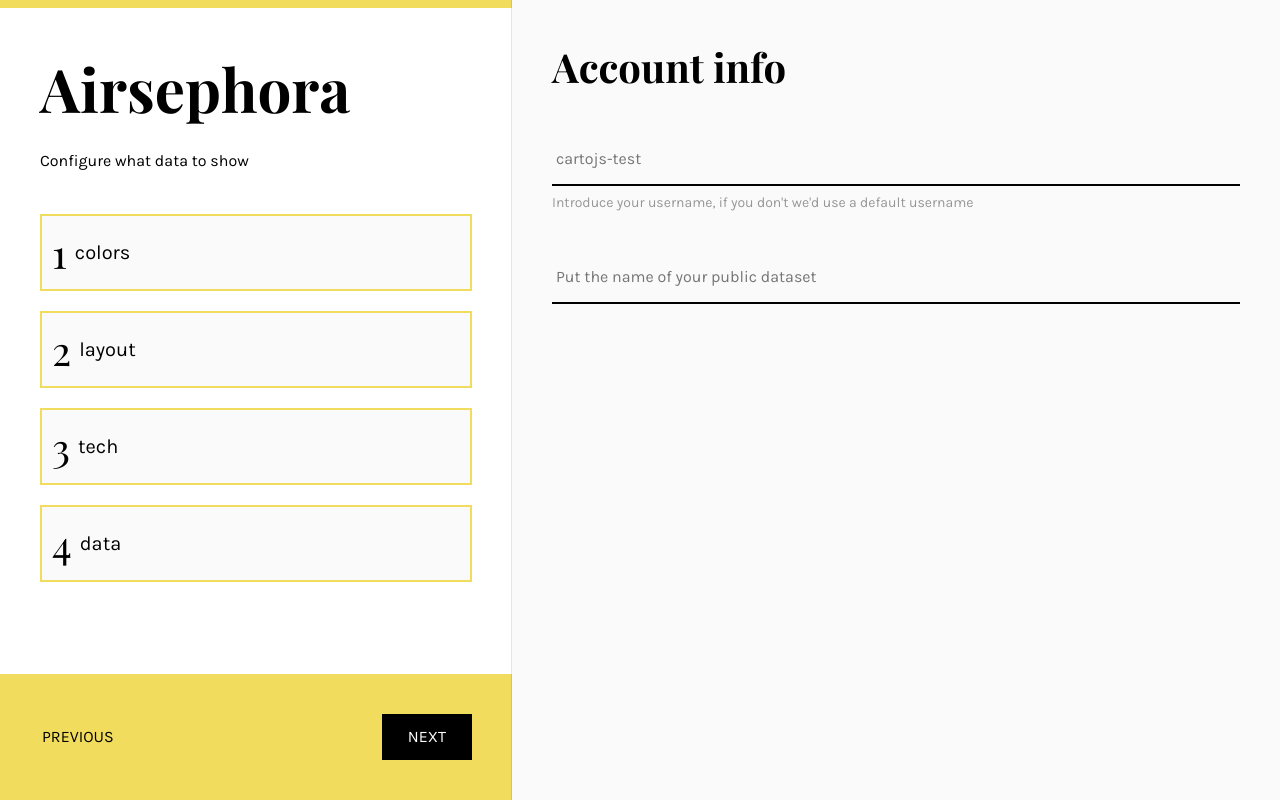
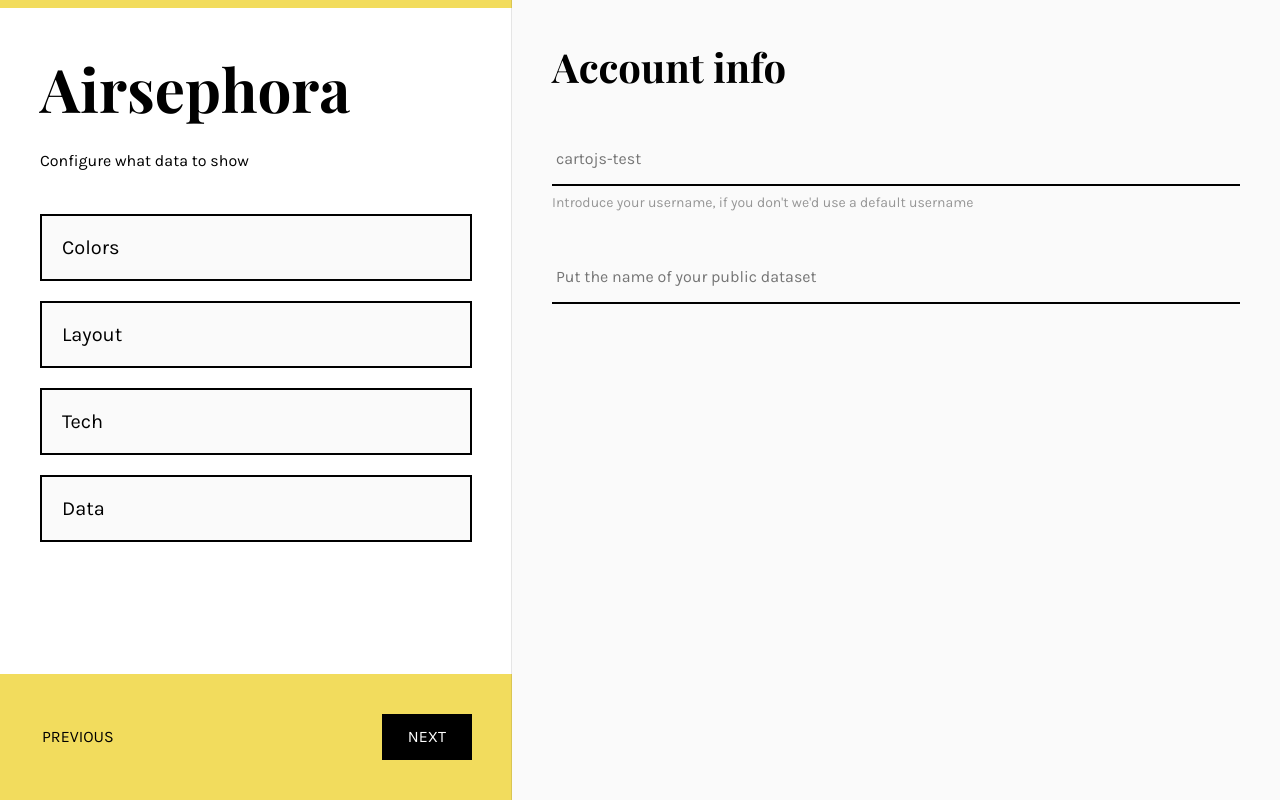
Before and after one commit to CartoDB/shuttle, a Vue app: page /data in a window 1280 px wide. Built offline with nearby package versions, Linux system fonts and the light colour scheme.

Commit message:
fix steps

```diff
--- a/src/components/Progress.vue
+++ b/src/components/Progress.vue
@@ -1,9 +1,7 @@
 <template>
 <ul class="step-wrapper">
   <li class="step" :class="{ 'step-number--active' : (i <= index ), 'step-number--completed': (completedSteps.indexOf(step) !== -1) }" v-for="(step, i) in steps" :key="i" @click="goTo(step)">
-    <div class="step-number"  >
-      {{ i + 1 }}
-    </div>
+
     <div class="step-name">
       {{ step }}
     </div>
@@ -50,32 +48,35 @@ export default {
 
 .step {
   display: flex;
-  cursor: pointer;
   margin-bottom: 20px;
   background:rgba(0, 0, 0, 0.02);
-  padding: 10px;
+  padding: 20px;
   align-items: center;
   border: 2px solid transparent;
+  color: rgba(0, 0, 0, 0.2);
 }
 .step:last-child {
   margin-bottom: 0;
 }
 .step-name {
   font: 20px 'Karla';
+  text-transform: capitalize;
 }
 
 .step-number {
   font:  40px 'Playfair Display';
   margin-right: 8px;
+    transition: all 0.2s cubic-bezier(0.4, 0.0, 0.2, 1);
 }
 
 .step-number--active {
-  border: 2px solid #F2DC5D;
+  border: 2px solid #000;
+  color: rgba(0, 0, 0, 1);
 }
-.step-number--completed {
-  background-color: #fabada;
+.step-number--active.step-number--completed {
+  background-color: #3BCEAC;
+  border: 2px solid #3BCEAC;
+  color: #fff;
 }
-.step-number--fill {
-  border: 2px solid #7CB4B8;
-}
+
 </style>
```
